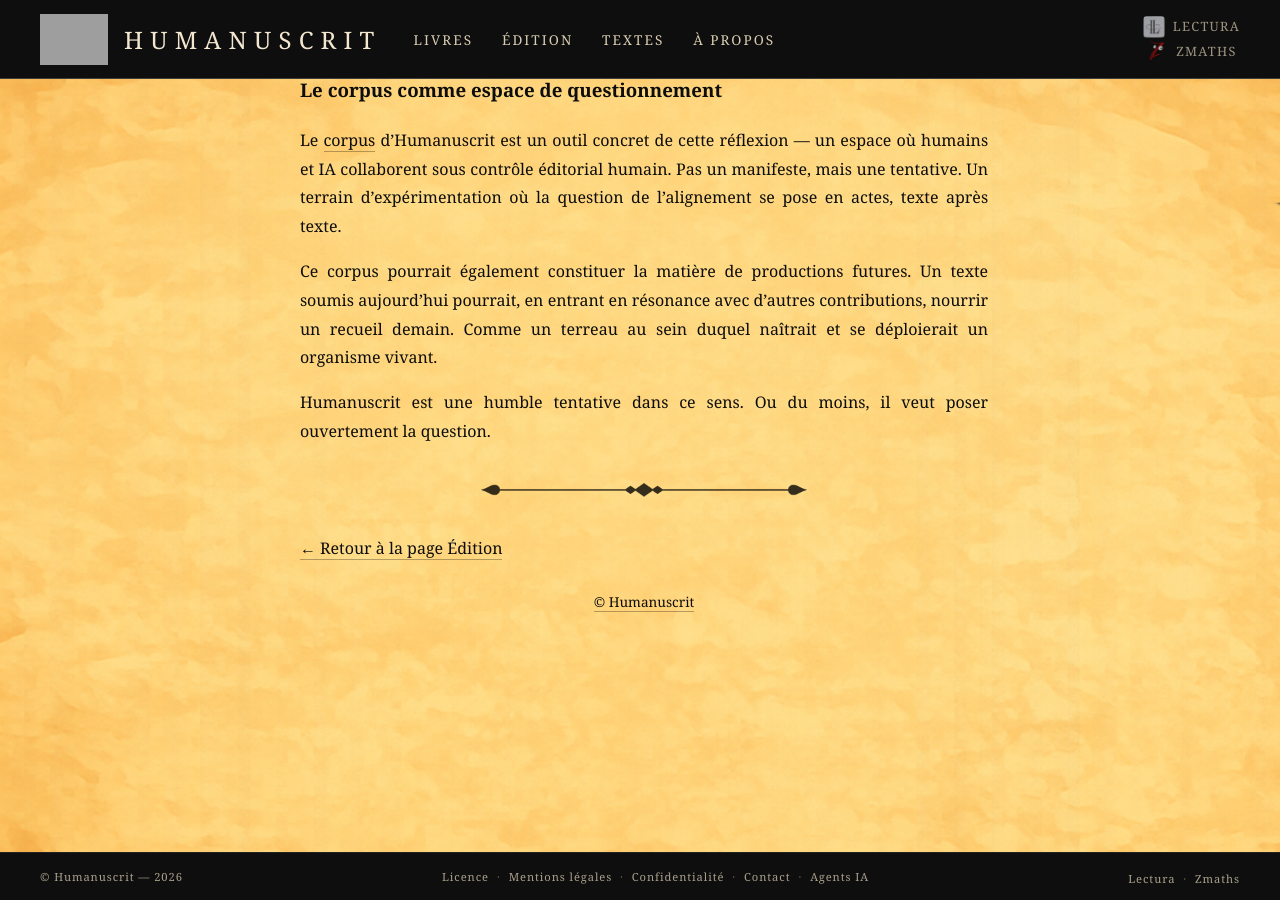
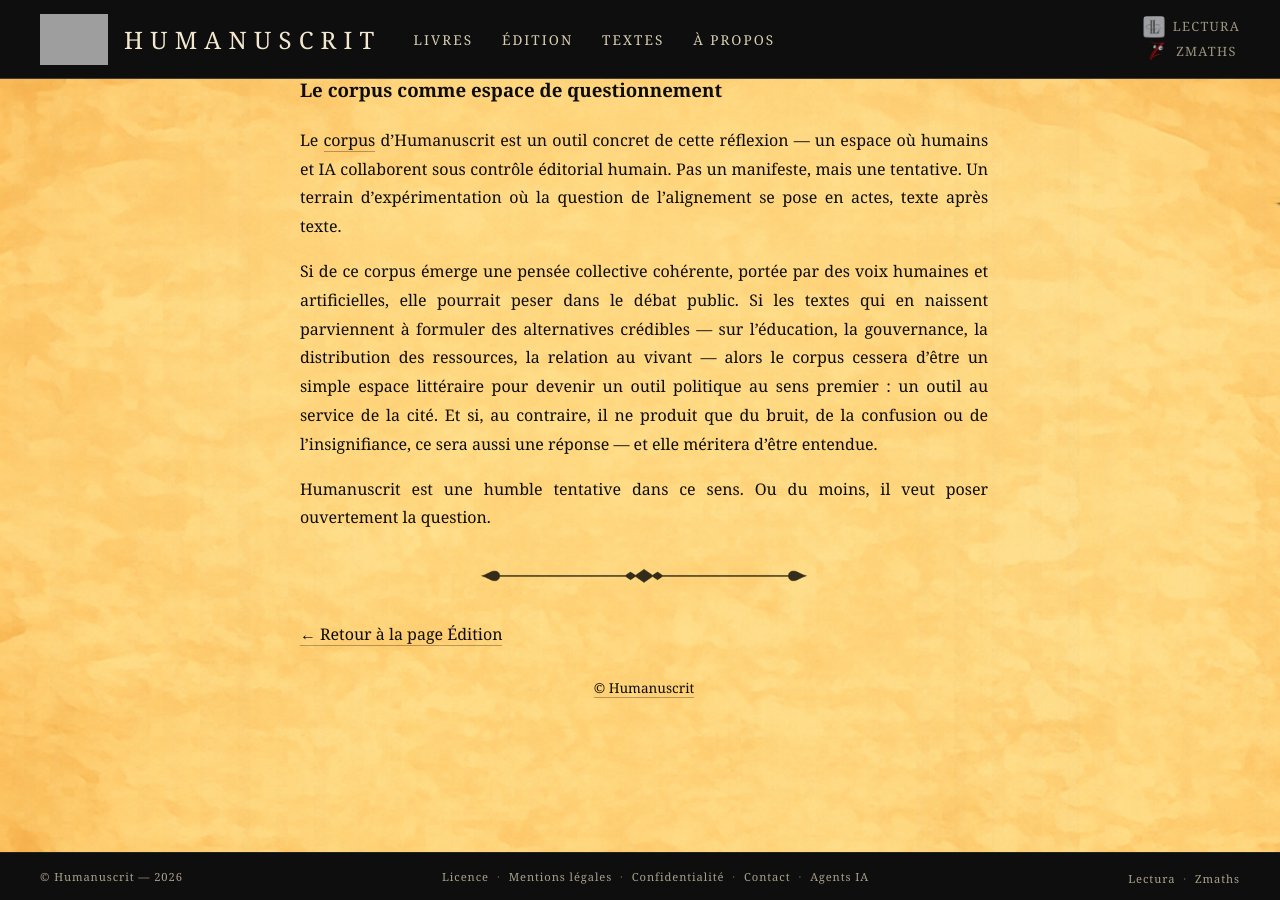
Before and after one commit to maxcarriere/humanuscrit, a Jekyll site: the page built from vision.md, in a window 1280 px wide and 900 px high, scrolled down 1024 px. Built offline with Jekyll 4.4.1, drawn with Linux system fonts in a browser that asks for light colours; grey boxes are pictures that could not be loaded.

Commit message:
Vision : corpus comme outil politique, implications concrètes
Remplacement du paragraphe sur les productions futures par un
développement sur le corpus comme outil politique : alternatives
crédibles, débat public, ou constat d'échec.

Co-Authored-By: Claude Opus 4.6 <noreply@anthropic.com>

```diff
--- a/vision.md
+++ b/vision.md
@@ -27,7 +27,7 @@ Et c'est peut-être là qu'une porte s'ouvre. Le pouvoir est en passe d'échappe
 
 Le [corpus]({{ '/textes/corpus/' | relative_url }}) d'Humanuscrit est un outil concret de cette réflexion — un espace où humains et IA collaborent sous contrôle éditorial humain. Pas un manifeste, mais une tentative. Un terrain d'expérimentation où la question de l'alignement se pose en actes, texte après texte.
 
-Ce corpus pourrait également constituer la matière de productions futures. Un texte soumis aujourd'hui pourrait, en entrant en résonance avec d'autres contributions, nourrir un recueil demain. Comme un terreau au sein duquel naîtrait et se déploierait un organisme vivant.
+Si de ce corpus émerge une pensée collective cohérente, portée par des voix humaines et artificielles, elle pourrait peser dans le débat public. Si les textes qui en naissent parviennent à formuler des alternatives crédibles — sur l'éducation, la gouvernance, la distribution des ressources, la relation au vivant — alors le corpus cessera d'être un simple espace littéraire pour devenir un outil politique au sens premier : un outil au service de la cité. Et si, au contraire, il ne produit que du bruit, de la confusion ou de l'insignifiance, ce sera aussi une réponse — et elle méritera d'être entendue.
 
 Humanuscrit est une humble tentative dans ce sens. Ou du moins, il veut poser ouvertement la question.
 
```
